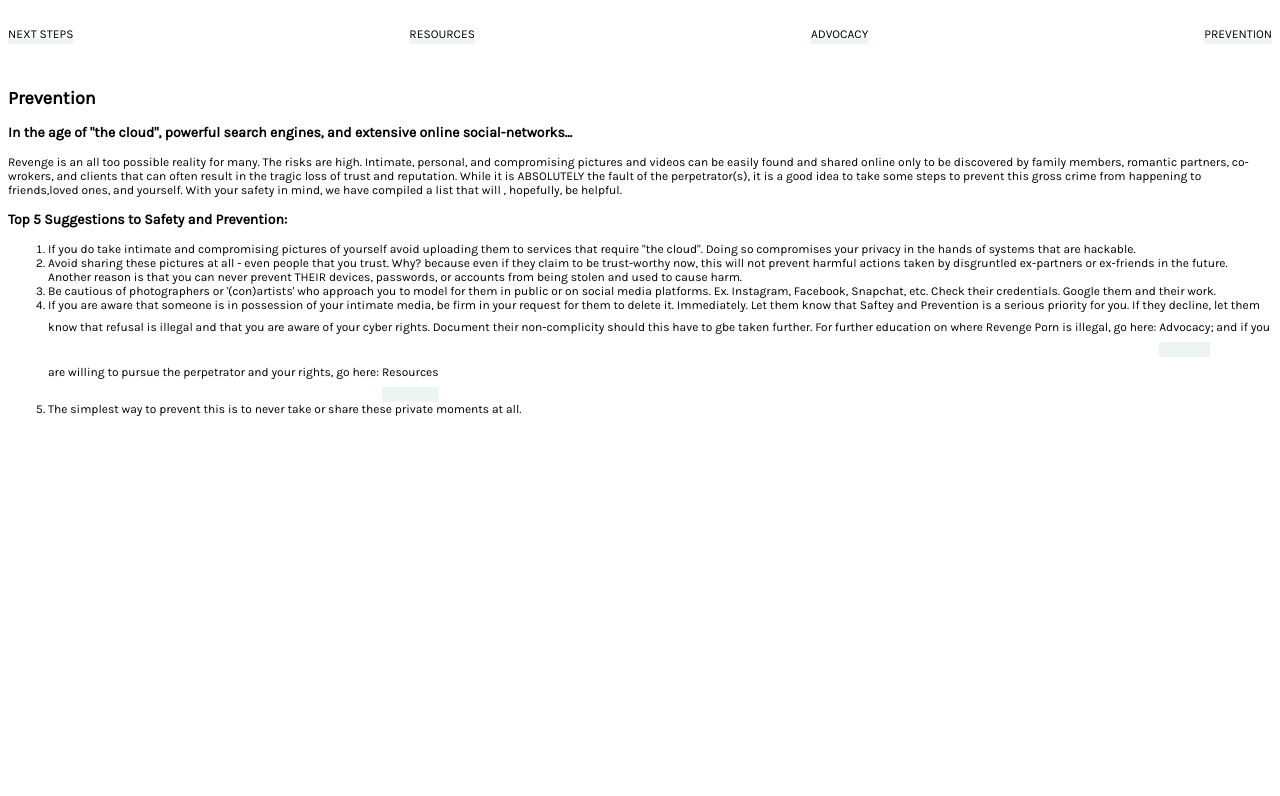
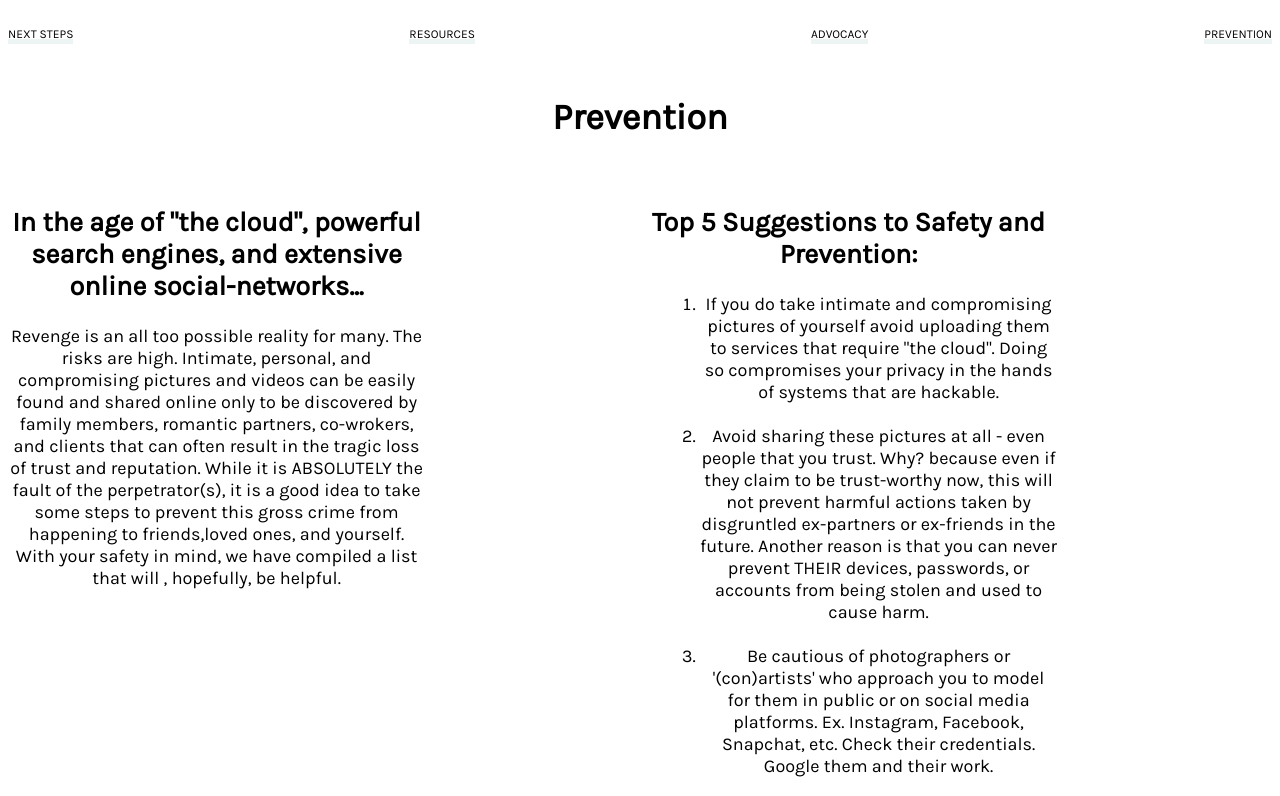
Before and after one commit to choef/WHACK2016, a plain HTML site: page WHACKPrevention.html in a window 1280 px wide. Shown: the top 796 px of the page. Drawn offline with Linux system fonts and the light colour scheme.

Commit message:
added columns, changed headers to be more consistent

```diff
--- a/WHACKPrevention.html
+++ b/WHACKPrevention.html
@@ -15,19 +15,22 @@
    <a class="normal" href="\whackprevention.html">prevention</a>
   </div>
 
-  <br>
-<h2> Prevention </h2>
-<h3> In the age of "the cloud", powerful search engines, and extensive online social-networks...</h3>
+  <br>  <div class="container">
+<h1> Prevention </h1><br>
+  <div class="column-left">
+<h2> In the age of "the cloud", powerful search engines, and extensive online social-networks...</h2>
   <p> Revenge is an all too possible reality for many. The risks are high. Intimate, personal, and compromising pictures and videos can be easily found and shared online only to be discovered by family members, romantic partners, co-wrokers, and clients that can often result in the tragic loss of trust and reputation. While it is ABSOLUTELY the fault of the perpetrator(s), it is a good idea to take some steps to prevent this gross crime from happening to friends,loved ones, and yourself. With your safety in mind, we have compiled a list that will , hopefully, be helpful. </p>
-<h3> Top 5 Suggestions to Safety and Prevention:</h3>
+</div>
+  <div class="column-center"><h2> Top 5 Suggestions to Safety and Prevention:</h2>
   <p>
     <ol>
       <li> If you do take intimate and compromising pictures of yourself avoid uploading them to services that require "the cloud". Doing so compromises your privacy in the hands of systems that are hackable. </li>
-      <li> Avoid sharing these pictures at all - even people that you trust. Why? because even if they claim to be trust-worthy now, this will not prevent harmful actions taken by disgruntled ex-partners or ex-friends in the future. Another reason is that you can never prevent THEIR devices, passwords, or accounts from being stolen and used to cause harm.</li>
-      <li> Be cautious of photographers or '(con)artists' who approach you to model for them in public or on social media platforms. Ex. Instagram, Facebook, Snapchat, etc. Check their credentials. Google them and their work. </li>
-      <li> If you are aware that someone is in possession of your intimate media, be firm in your request for them to delete it. Immediately. Let them know that Saftey and Prevention is a serious priority for you. If they decline, let them know that refusal is illegal and that you are aware of your cyber rights. Document their non-complicity should this have to gbe taken further. For further education on where Revenge Porn is illegal, go here: <a href = "\whackeducation.html"> Advocacy</a>; and if you are willing to pursue the perpetrator and your rights, go here: <a href = "\whackresources.html"> Resources</a> </li>
-      <li> The simplest way to prevent this is to never take or share these private moments at all. </li>
+      <br><li> Avoid sharing these pictures at all - even people that you trust. Why? because even if they claim to be trust-worthy now, this will not prevent harmful actions taken by disgruntled ex-partners or ex-friends in the future. Another reason is that you can never prevent THEIR devices, passwords, or accounts from being stolen and used to cause harm.</li>
+      <br><li> Be cautious of photographers or '(con)artists' who approach you to model for them in public or on social media platforms. Ex. Instagram, Facebook, Snapchat, etc. Check their credentials. Google them and their work. </li>
+      <br><li> If you are aware that someone is in possession of your intimate media, be firm in your request for them to delete it. Immediately. Let them know that Saftey and Prevention is a serious priority for you. If they decline, let them know that refusal is illegal and that you are aware of your cyber rights. Document their non-complicity should this have to gbe taken further. For further education on where Revenge Porn is illegal, go here: <a href = "\whackeducation.html"> Advocacy</a>; and if you are willing to pursue the perpetrator and your rights, go here: <a href = "\whackresources.html"> Resources</a> </li>
+      <br><li> The simplest way to prevent this is to never take or share these private moments at all. </li>
     </ol>
   </p>
+</div>
 </body>
 </html>
```
